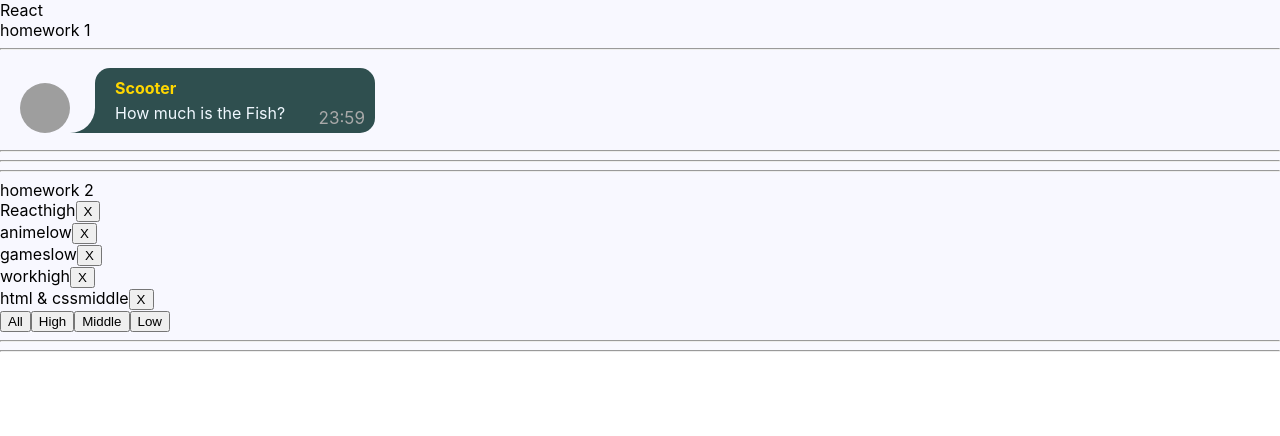
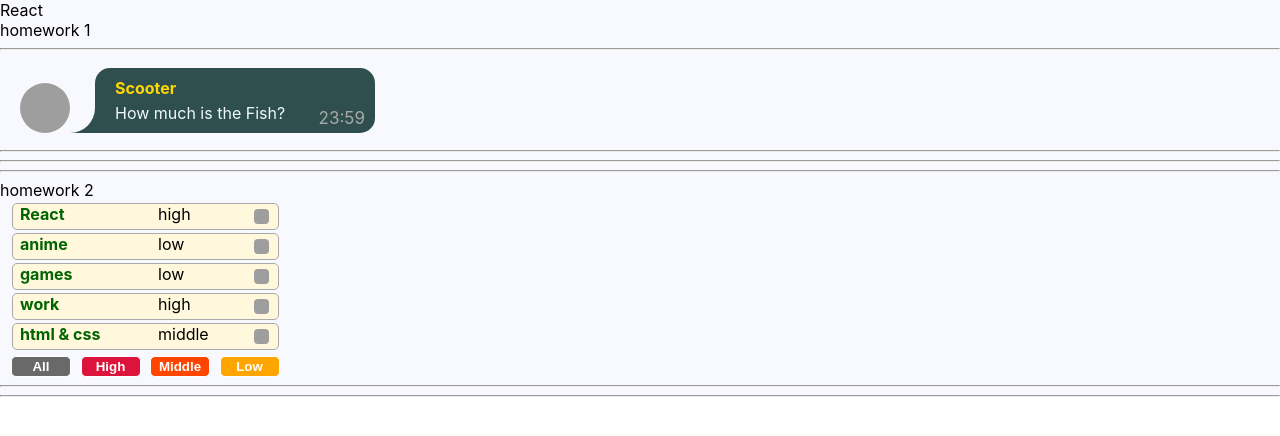
Before and after one commit to Freiii21/homeworks, a React (Create React App) app: page / in a window 1280 px wide. Shown: the top 436 px of the page. Built offline with nearby package versions, Linux system fonts and the light colour scheme; grey boxes are pictures that could not be loaded.

Commit message:
#42 Ignat homework#2_3

```diff
--- a/src/p2-homeworks/h2/Affair.tsx
+++ b/src/p2-homeworks/h2/Affair.tsx
@@ -1,5 +1,6 @@
 import React from 'react'
 import {AffairType} from './HW2';
+import s from './Affairs.module.css'
 
 type AffairPropsType = {
     // key не нужно типизировать
@@ -8,13 +9,22 @@ type AffairPropsType = {
 }
 
 function Affair(props: AffairPropsType) {
-    const deleteCallback = () => {props.deleteAffairCallback(props.affair._id)}
+    const deleteCallback = () => {
+        props.deleteAffairCallback(props.affair._id)
+    }
 
     return (
-        <div>
-            <span>{props.affair.name}</span>
-            <span>{props.affair.priority}</span>
-            <button onClick={deleteCallback}>X</button>
+        <div className={s.line}>
+            <div className={s.name}>
+                {props.affair.name}
+            </div>
+            <div className={`${s} ${props.affair.priority}`}>
+                {props.affair.priority}
+            </div>
+            <div>
+                <input onClick={deleteCallback} type="image"
+                       src="https://e7.pngegg.com/pngimages/977/950/png-clipart-computer-icons-delete-text-rectangle-thumbnail.png"/>
+            </div>
         </div>
     )
 }
--- a/src/p2-homeworks/h2/Affairs.module.css
+++ b/src/p2-homeworks/h2/Affairs.module.css
@@ -1,3 +1,61 @@
-.someClass {
+.line {
+    display: grid;
+    grid-template-columns: 138px 75px 30px;
+    grid-template-rows: 25px;
+    margin: 3px 0px 0px 12px;
+    border: 1px solid;
+    border-radius: 5px;
+    padding-left: 7px;
+    width: 258px;
+    border-color: darkgrey;
+    background-color: cornsilk;
+}
 
+.name {
+    color: darkgreen;
+    font-weight: bold;
 }
+
+.high {
+    color: gold;
+}
+
+.line input {
+    width: 15px;
+    height: 15px;
+    margin: 4px 0px 0px 20px;
+    border: 1px solid transparent;
+    border-radius: 5px;
+}
+
+.filterField {
+    margin-left: 11px;
+    margin-top: 5px;
+}
+
+.filterAll, .filterHigh, .filterMiddle, .filterLow {
+    margin-right: 9.5px;
+    padding: 2px;
+    width: 60px;
+    border: 1px solid;
+    border-radius: 5px;
+    font-weight: bold;
+    color: white;
+}
+
+.filterAll {
+    background-color: dimgray;
+    color: white;
+}
+
+.filterHigh {
+    background-color: crimson;
+}
+
+.filterMiddle {
+    background-color: orangered;
+}
+
+.filterLow {
+    background-color: orange;
+}
--- a/src/p2-homeworks/h2/Affairs.tsx
+++ b/src/p2-homeworks/h2/Affairs.tsx
@@ -1,6 +1,7 @@
 import React from 'react'
 import Affair from './Affair'
 import {AffairType, FilterType} from './HW2'
+import s from './Affairs.module.css'
 
 type AffairsPropsType = {
     data: Array<AffairType>
@@ -17,20 +18,30 @@ function Affairs(props: AffairsPropsType) {
         />
     ))
 
-    const setAll = () => {props.setFilter("all")}
-    const setHigh = () => {props.setFilter("high")}
-    const setMiddle = () => {props.setFilter("middle")}
-    const setLow = () => {props.setFilter("low")}
+    const setAll = () => {
+        props.setFilter('all')
+    }
+    const setHigh = () => {
+        props.setFilter('high')
+    }
+    const setMiddle = () => {
+        props.setFilter('middle')
+    }
+    const setLow = () => {
+        props.setFilter('low')
+    }
 
     return (
         <div>
 
             {mappedAffairs}
 
-            <button onClick={setAll}>All</button>
-            <button onClick={setHigh}>High</button>
-            <button onClick={setMiddle}>Middle</button>
-            <button onClick={setLow}>Low</button>
+            <div className={s.filterField}>
+                <button onClick={setAll} className={s.filterAll}>All</button>
+                <button onClick={setHigh} className={s.filterHigh}>High</button>
+                <button onClick={setMiddle} className={s.filterMiddle}>Middle</button>
+                <button onClick={setLow} className={s.filterLow}>Low</button>
+            </div>
         </div>
     )
 }
```
